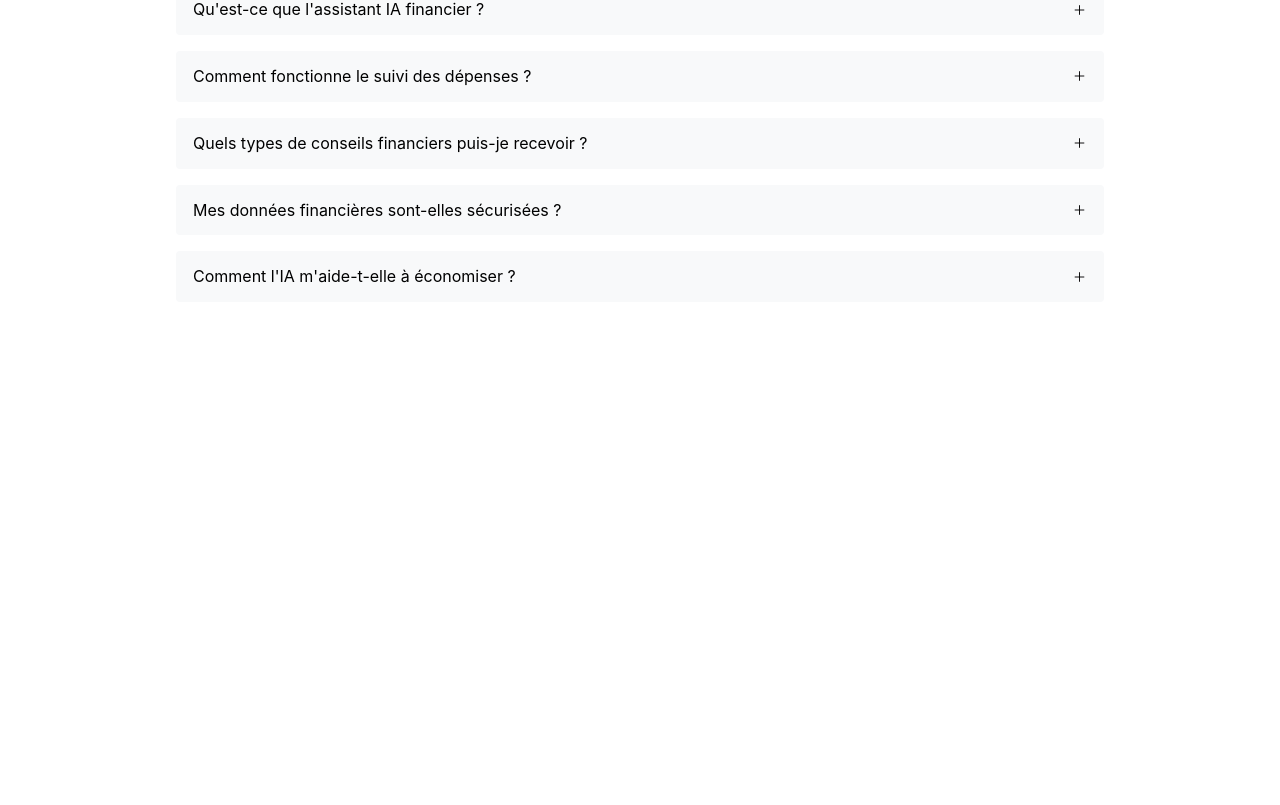
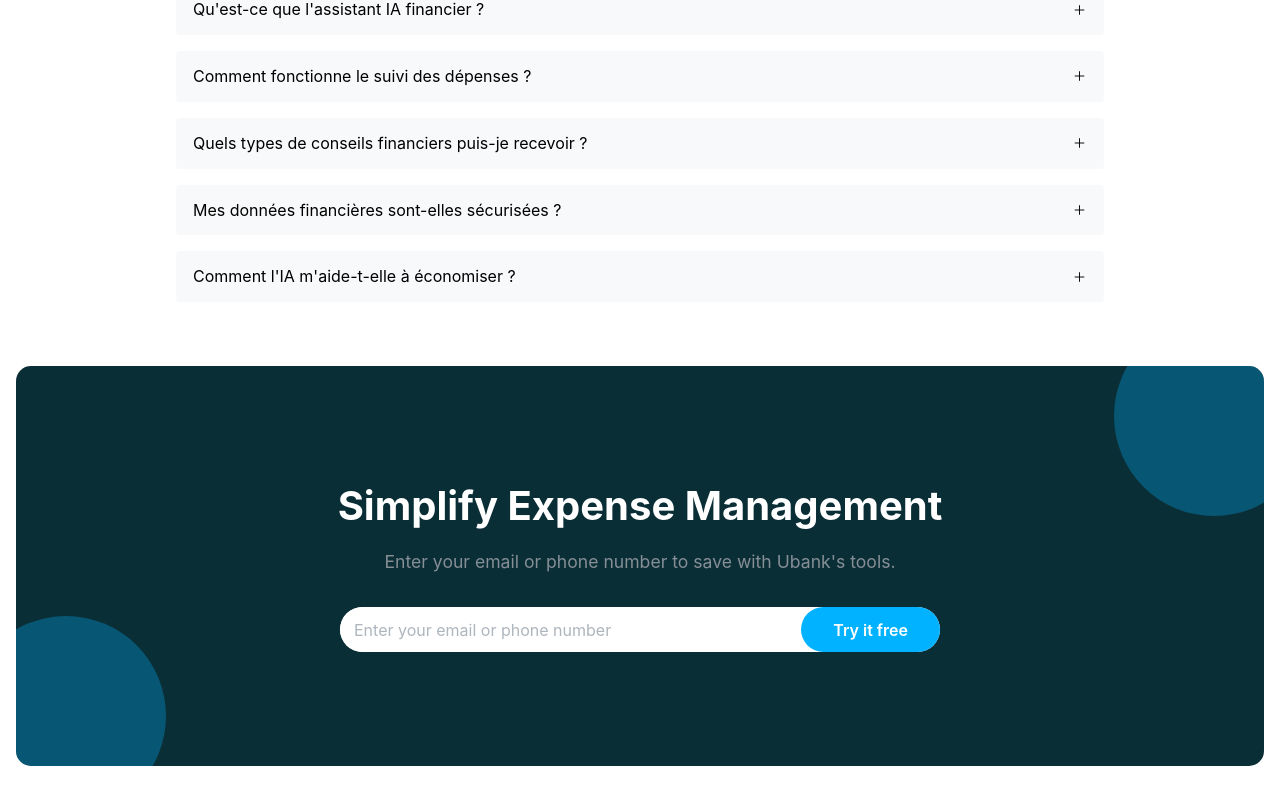
Before and after one commit to yves1da2vinci3/ubank_landingpage, a Next.js app: page / in a window 1280 px wide. Shown: the part 2718-3523 px from the top of the page. Before the commit the page ends 3068 px from the top, so only its background shows below. Built offline with nearby package versions, Linux system fonts and the light colour scheme.

Commit message:
Update Testimonials button style and add Newsletter component to homepage layout

```diff
--- /dev/null
+++ b/components/Newletter/index.tsx
@@ -0,0 +1,41 @@
+import { useState } from 'react';
+import { Box, Button, Container, Text, TextInput, Title } from '@mantine/core';
+import classes from './newsletter.module.css';
+
+export function Newsletter() {
+  const [email, setEmail] = useState('');
+
+  const handleSubmit = (e: React.FormEvent) => {
+    e.preventDefault();
+    // Logique d'inscription à implémenter
+    console.log('Email soumis:', email);
+  };
+
+  return (
+    <Box className={classes.wrapper}>
+      <Container size="lg">
+        <div className={classes.inner}>
+          <div className={classes.content}>
+            <Title className={classes.title}>Simplify Expense Management</Title>
+            <Text c="dimmed" className={classes.description}>
+              Enter your email or phone number to save with Ubank's tools.
+            </Text>
+            <form onSubmit={handleSubmit} className={classes.form}>
+              <TextInput
+                placeholder="Enter your email or phone number"
+                size="md"
+                radius="xl"
+                className={classes.input}
+                value={email}
+                onChange={(e) => setEmail(e.target.value)}
+              />
+              <Button radius="xl" type="submit" size="md" className={classes.button}>
+                Try it free
+              </Button>
+            </form>
+          </div>
+        </div>
+      </Container>
+    </Box>
+  );
+}
--- /dev/null
+++ b/components/Newletter/newsletter.module.css
@@ -0,0 +1,94 @@
+.wrapper {
+  padding: 4rem 0;
+  background-color: #0a2e36;
+  border-radius: 15px;
+  margin: 2rem 0;
+  position: relative;
+  overflow: hidden;
+  min-height: 400px;
+  display: flex;
+  align-items: center;
+}
+
+.wrapper::before {
+  content: '';
+  position: absolute;
+  bottom: -50px;
+  left: -50px;
+  width: 200px;
+  height: 200px;
+  border-radius: 50%;
+  background-color: #00b2ff;
+  opacity: 0.3;
+}
+
+.wrapper::after {
+  content: '';
+  position: absolute;
+  top: -50px;
+  right: -50px;
+  width: 200px;
+  height: 200px;
+  border-radius: 50%;
+  background-color: #00b2ff;
+  opacity: 0.3;
+}
+
+.inner {
+  position: relative;
+  z-index: 1;
+}
+
+.content {
+  max-width: 800px;
+  margin: 0 auto;
+  text-align: center;
+  padding: 0 1rem;
+}
+
+.title {
+  font-size: 2.5rem;
+  font-weight: 700;
+  color: white;
+  margin-bottom: 1rem;
+}
+
+.description {
+  font-size: 1.1rem;
+  color: #ffffff99;
+  margin-bottom: 2rem;
+}
+
+.form {
+  display: flex;
+  gap: 1rem;
+  max-width: 600px;
+  margin: 0 auto;
+  background-color: white;
+  border-radius: var(--mantine-radius-xl);
+}
+
+.input {
+  flex: 1;
+}
+
+.input input {
+  background-color: white;
+  border: none;
+  height: 45px;
+}
+
+.button {
+  background-color: #00b2ff;
+  color: white;
+  border: none;
+  height: 45px;
+  padding: 0 2rem;
+  font-weight: 600;
+  transition: all 0.3s ease;
+}
+
+.button:hover {
+  background-color: #0099dd;
+  transform: translateY(-2px);
+}
--- a/components/Testimonial/index.tsx
+++ b/components/Testimonial/index.tsx
@@ -132,7 +132,7 @@ export default function Testimonials() {
               </Text>
             </div>
             {!isMobile && (
-              <Button variant="outline" radius="md">
+              <Button variant="outline" radius="xl">
                 Voir plus de témoignages
               </Button>
             )}
--- a/pages/index.tsx
+++ b/pages/index.tsx
@@ -4,6 +4,7 @@ import { Banner } from '@/components/Banner';
 import FAQ from '@/components/faq';
 import Features from '@/components/Feature';
 import { Navbar } from '@/components/navbar';
+import { Newsletter } from '@/components/Newletter';
 import Testimonials from '@/components/Testimonial';
 
 export default function HomePage() {
@@ -41,6 +42,7 @@ export default function HomePage() {
         <Features />
         <Testimonials />
         <FAQ />
+        <Newsletter />
       </AppShell.Main>
     </AppShell>
   );
```
